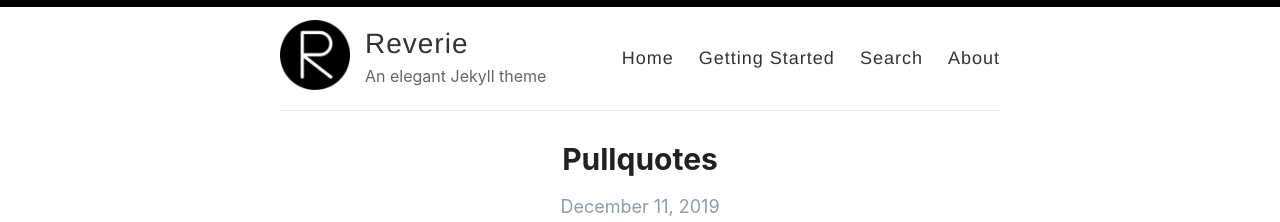
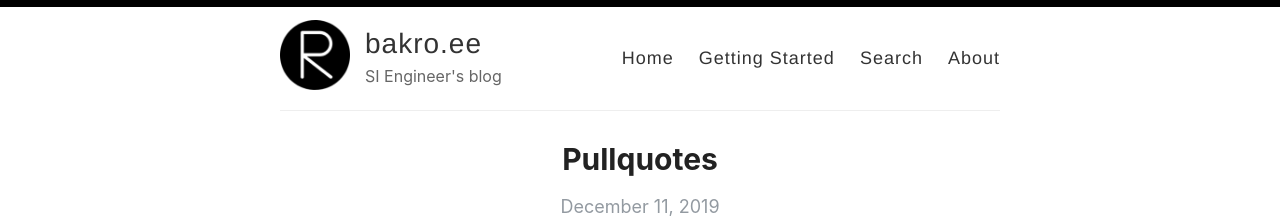
Before and after one commit to bakroistvan/bakroistvan.github.io, a Jekyll site: the page built from index.html, in a window 1280 px wide and 900 px high. Shown: the top 222 px of the window. Built offline with Jekyll 4.4.1, drawn with Linux system fonts in a browser that asks for light colours; the list of posts is cut into pages by our own code.

```diff
--- a/_config.yml
+++ b/_config.yml
@@ -3,13 +3,13 @@
 #
 
 # Name of your site (displayed in the header)
-name: Reverie
+name: bakro.ee
 
 # Name of the author
-author: Amit Merchant
+author: István BakróNagy
 
 # Short bio or description (displayed in the header)
-description: An elegant Jekyll theme
+description: SI Engineer's blog
 
 # URL of your avatar or profile pic (you could use your GitHub profile pic)
 avatar: /images/reverie.png
@@ -41,18 +41,18 @@ footer-links:
 disqus:
 
 # Enter your Google Analytics web tracking code (e.g. UA-2110908-2) to activate tracking
-google_analytics: UA-43339302-11
+google_analytics:
 
 # Your website URL (e.g. http://amitmerchant1990.github.io or http://www.amitmerchant.com)
 # Used for Sitemap.xml and your RSS feed
-url: http://www.amitmerchant.com/reverie
-enforce_ssl: https://www.amitmerchant.com/reverie
+url: http://bakroistvan.github.io
+enforce_ssl: https://bakroistvan.github.io
 
 # If you're hosting your site at a Project repository on GitHub pages
 # (http://yourusername.github.io/repository-name)
 # and NOT your User repository (http://yourusername.github.io)
 # then add in the baseurl here, like this: "/repository-name"
-baseurl: "/reverie"
+# baseurl: "/reverie"
 
 #
 # !! You don't need to change any of the configuration flags below !!
```
